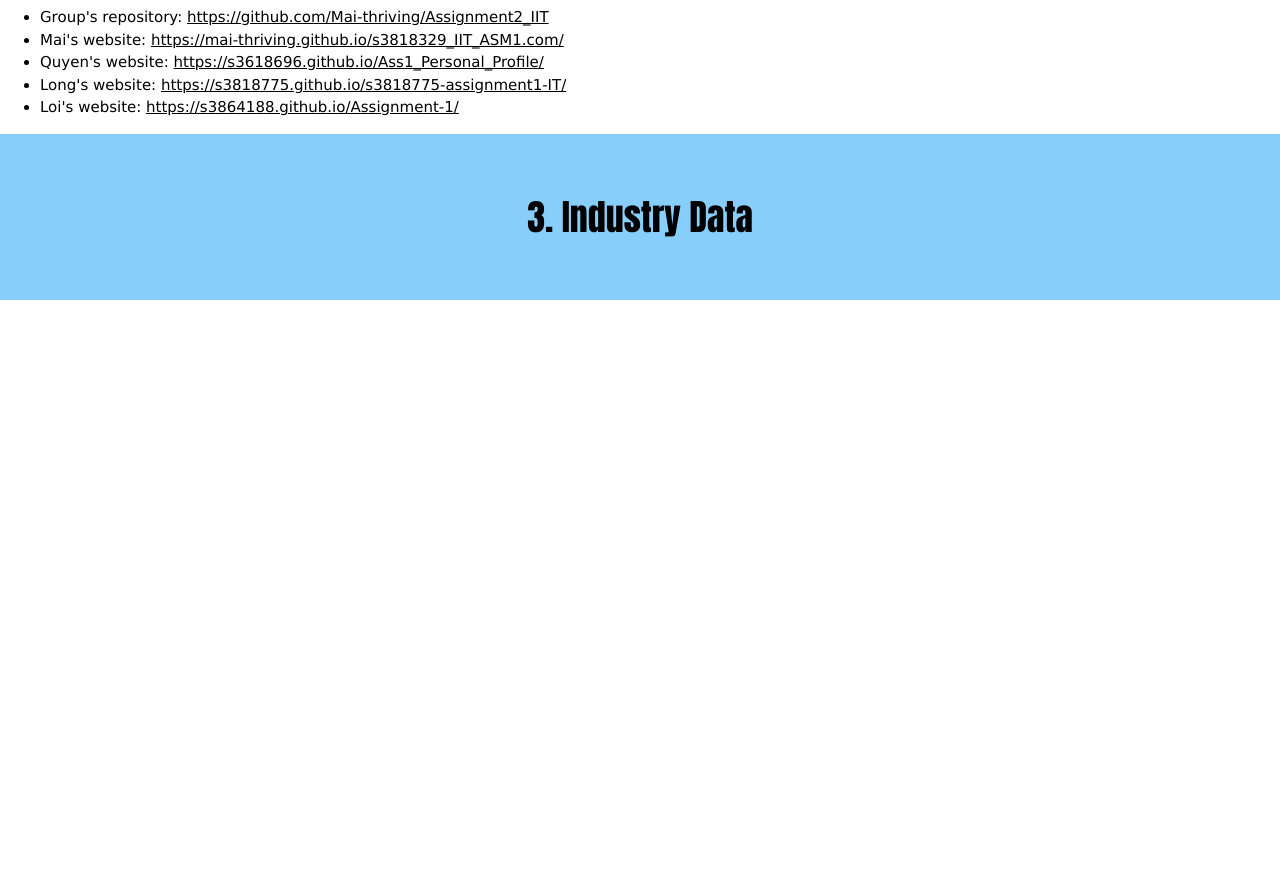
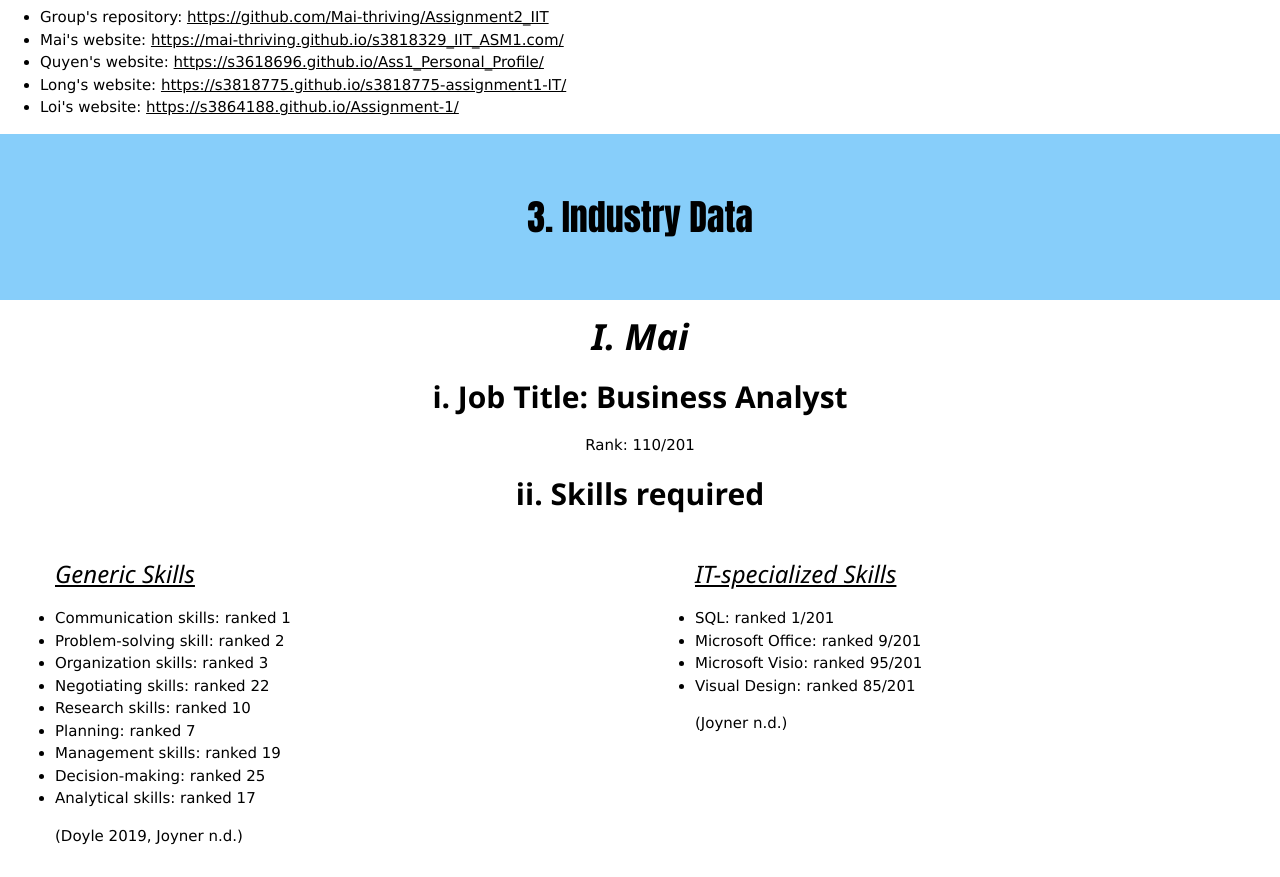
Before and after one commit to Mai-thriving/Assignment2_IIT, a plain HTML site: page index.html in a window 1280 px wide. Shown: the part 3287-4164 px from the top of the page. Before the commit the page ends 3587 px from the top, so only its background shows below. Drawn offline with nearby package versions, Linux system fonts and the light colour scheme.

Commit message:
Mai's progress 2 (Industry Data: Job Title, Generic and Specialized skills)

```diff
--- a/index.html
+++ b/index.html
@@ -220,5 +220,49 @@ p.impact {
   <h1><p class="impact"> 3. Industry Data </p></h1>
 </div>
 
+<div style="text-align:center">
+<h1><b><i>I. Mai</i></b></h1>
+<h2><b>i. Job Title: Business Analyst</b></h2>
+<p>Rank: 110/201</p>
+<h2><b>ii. Skills required</b></h2>
+</div>
+
+  <div class="row">
+  <div class="column b">
+    <ul>
+      <h3><i = sans-serif><u> Generic Skills </u></i></h3>
+    </ul>
+    <p class="sans-serif">
+      <ul>
+        <li>Communication skills: ranked 1</li>
+        <li>Problem-solving skill: ranked 2</li>
+        <li>Organization skills: ranked 3</li>
+        <li>Negotiating skills: ranked 22</li>
+        <li>Research skills: ranked 10</li>
+        <li>Planning: ranked 7</li>
+        <li>Management skills: ranked 19</li>
+        <li>Decision-making: ranked 25</li>
+        <li>Analytical skills: ranked 17</li>
+        <p>(Doyle 2019, Joyner n.d.)</p>
+      </ul>
+    </p>
+  </div>
+
+  <div class="column b">
+    <ul>
+      <h3><i = sans-serif><u> IT-specialized Skills </u></i></h3>
+    </ul>
+    <p class="sans-serif">
+      <ul>
+        <li>SQL: ranked 1/201</li>
+        <li>Microsoft Office: ranked 9/201</li>
+        <li>Microsoft Visio: ranked 95/201</li>
+        <li>Visual Design: ranked 85/201</li>
+        <p>(Joyner n.d.)</p>
+      </ul>
+    </p>
+  </div>
+
+
   </body>
 </html>
```
